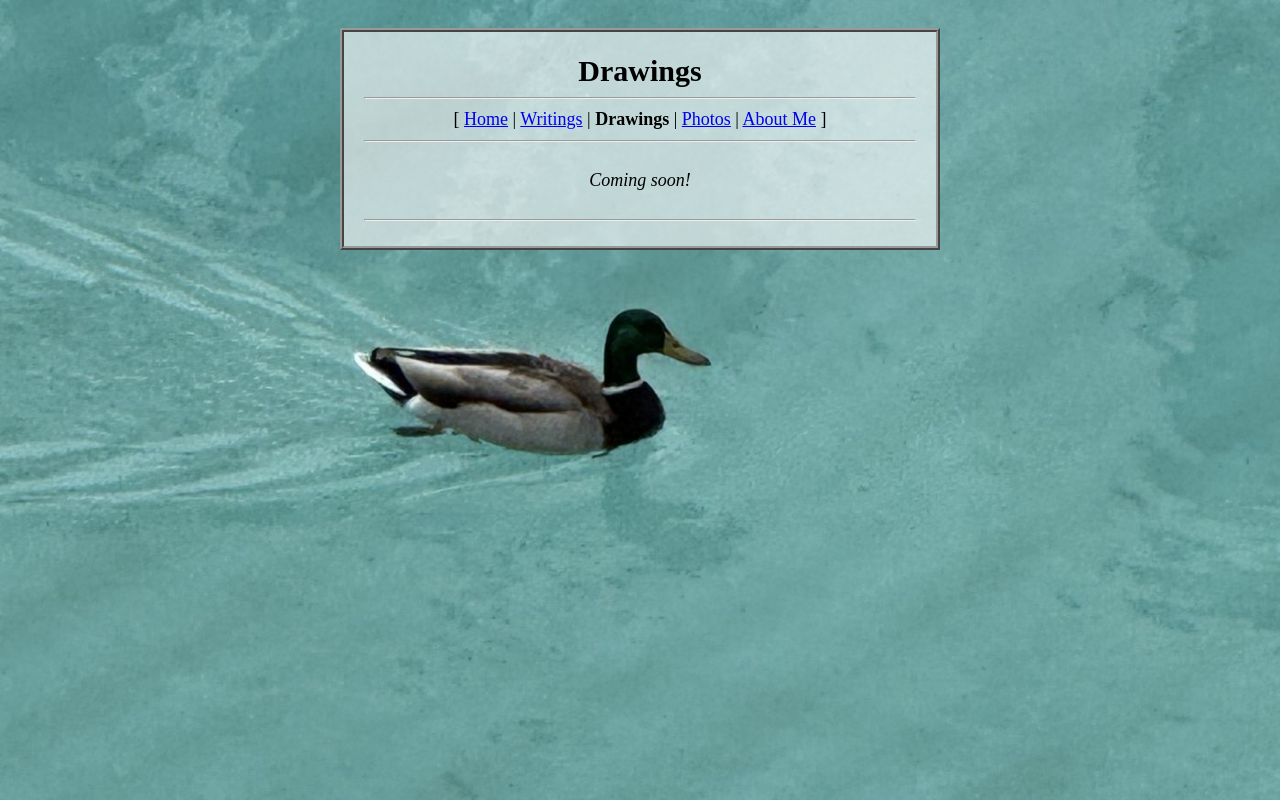
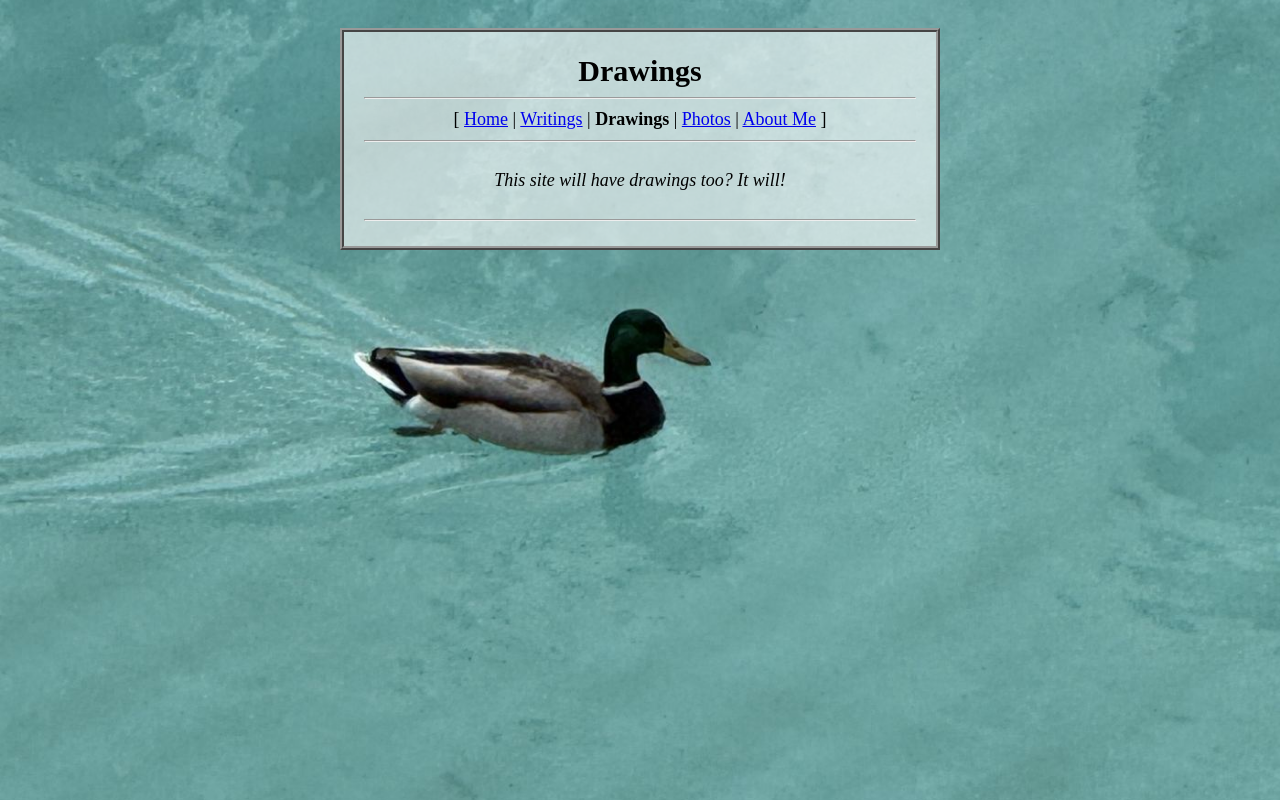
Before and after one commit to natesite/natesite.github.io, a plain HTML site: page drawings.html in a window 1280 px wide. Drawn offline with Linux system fonts and the light colour scheme.

Commit message:
Update placeholder text on Drawings page
Co-Authored-By: Claude Opus 5.5 <noreply@anthropic.com>
Claude-Session: https://claude.ai/code/session_01CiMGjiKdB9uUhYzfSYN5ra

```diff
--- a/drawings.html
+++ b/drawings.html
@@ -49,7 +49,7 @@
   </div>
   <hr>
 
-  <p class="soon">Coming soon!</p>
+  <p class="soon">This site will have drawings too? It will!</p>
 
   <hr>
 </div>
```
